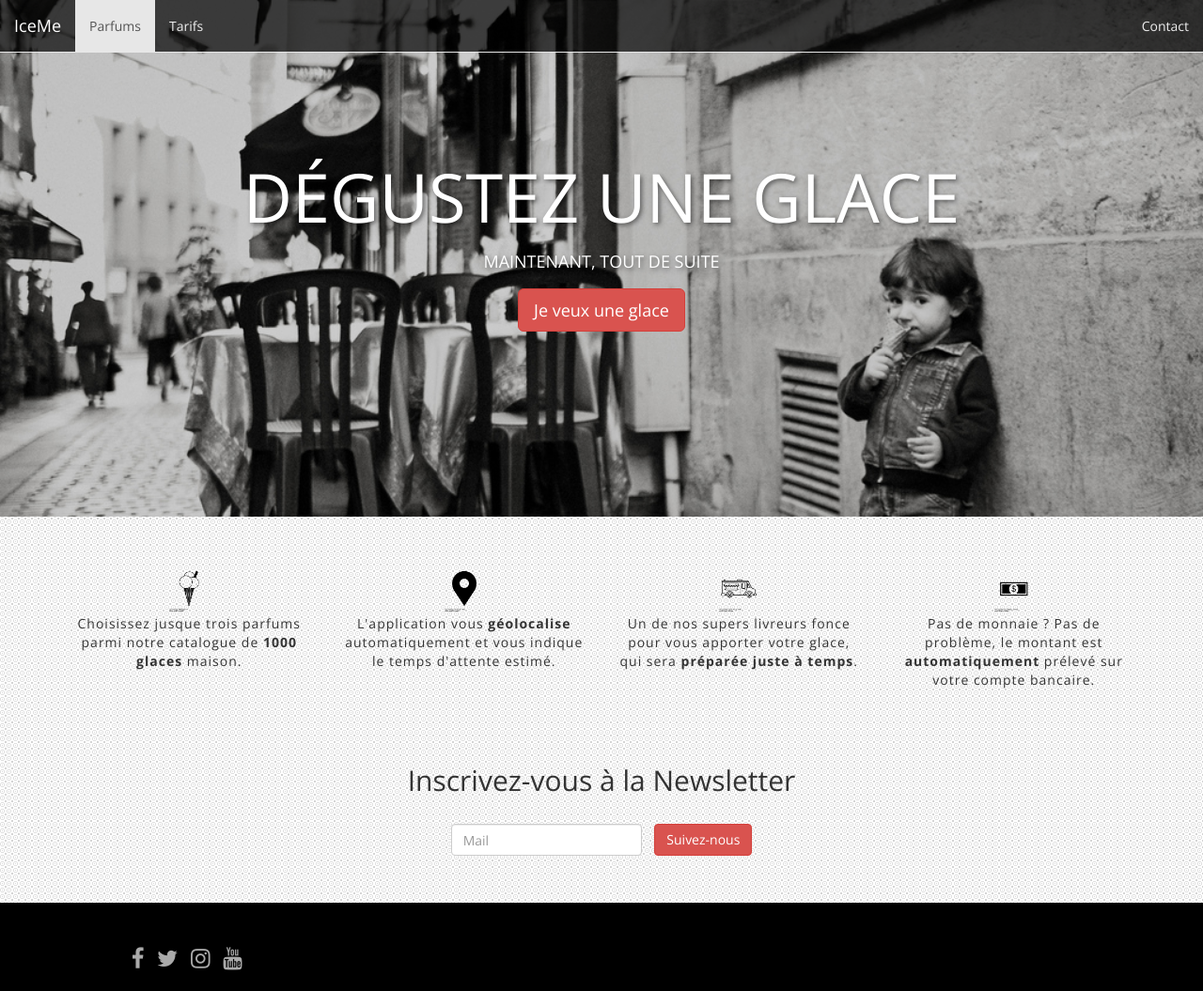
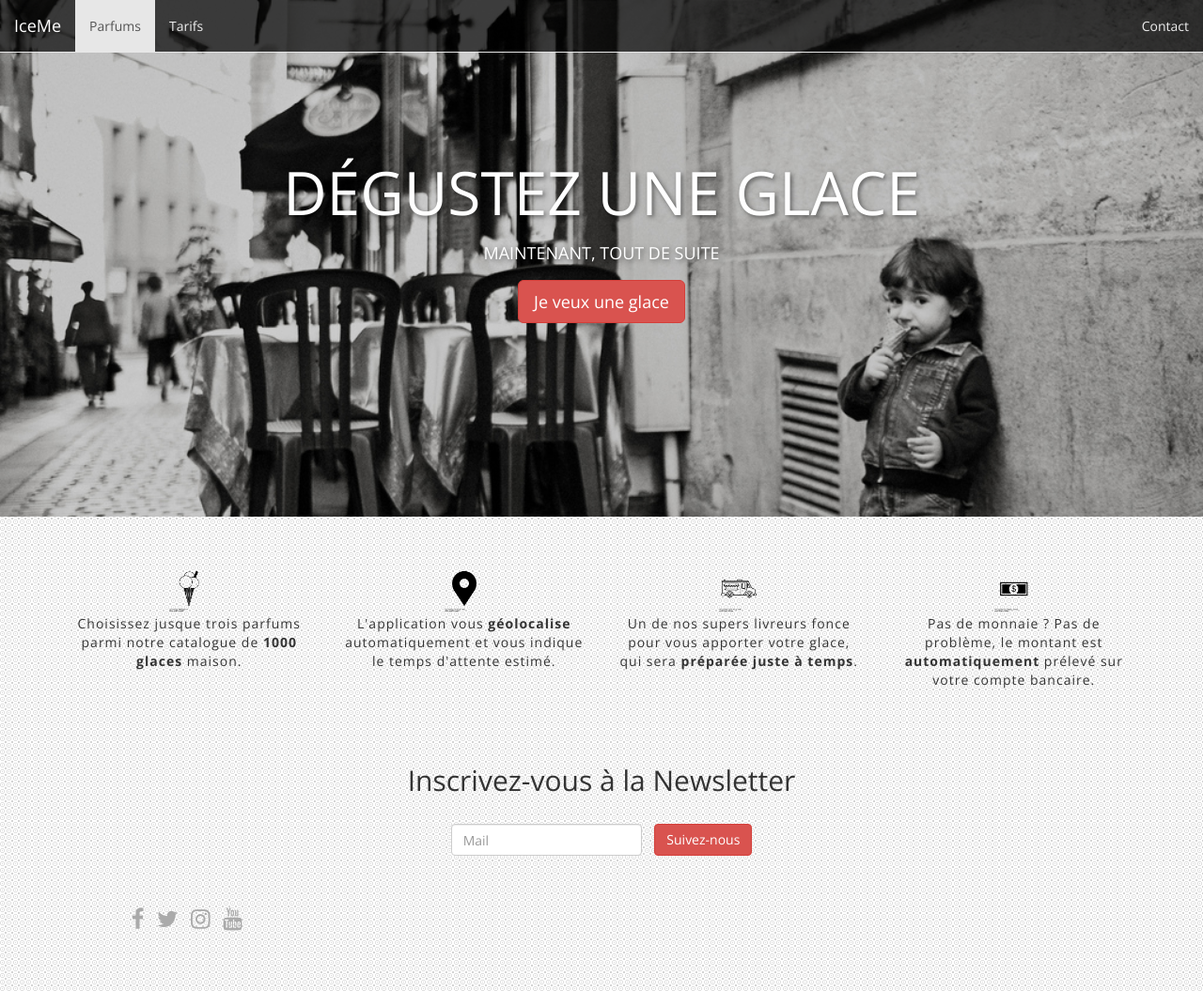
Before and after one commit to jademd/iceme_github, a plain HTML site: page index.html in a window 1280 px wide. Shown: the whole page at 94% size. Drawn offline with nearby package versions, Linux system fonts and the light colour scheme; a script that the page names is missing.

Commit message:
Taille font

```diff
--- a/css/style.css
+++ b/css/style.css
@@ -1,8 +1,11 @@
 body {
 	font-family: Open Sans;
 	background: url("../images/background/aa.png");
+
 }
 
+
+}
 #footer {
 	background-color: black;
 	color: #aaaaaa;
@@ -33,7 +36,7 @@ body {
 }
 
 #wrapper h1 {
-	font-size: 72px;
+	font-size: 64px;
 }
 
 #wrapper h2 {
--- a/index.html
+++ b/index.html
@@ -3,7 +3,7 @@
 	<head>
 		<meta charset="utf-8">
 		<meta http-equiv="X-UA-Compatible" content="IE=edge">
-		<meta name="viewport" content="width=device-width, initial-scale=1">
+		<meta name="viewport" content="initial-scale=1, user-scalable=0">
 
 		<title>ICE ME - Dégustez une glace</title>
 
```
